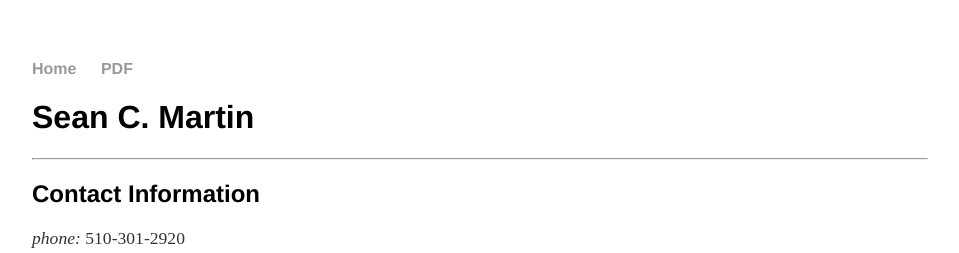
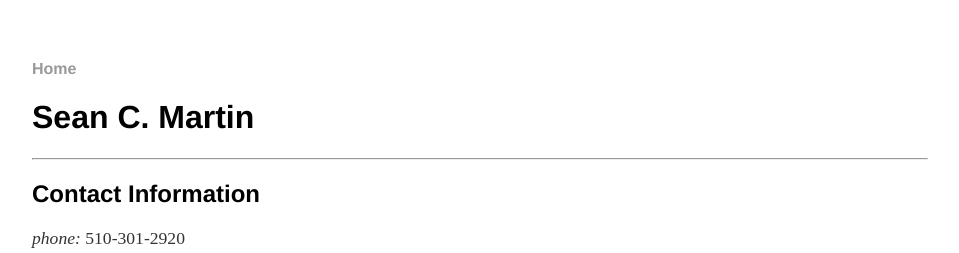
Before and after one commit to phasedchirp/phasedchirp.github.io, a Jekyll site: the page built from cv/index.md, in a window 1280 px wide. Shown: the top 253 px of the page, without its empty margins (160-1119 px from the left). Built offline with Jekyll 4.4.1, drawn with Linux system fonts in a browser that asks for light colours.

Commit message:
Update cv.html

```diff
--- a/_layouts/cv.html
+++ b/_layouts/cv.html
@@ -9,7 +9,7 @@
 			<nav>
 	    		<ul>
 	        		<li><a href="/">Home</a></li>
-	        		<li><a href="/miscFiles/martin_cv_7-2015.pdf">PDF</a></li>
+	        		<!-- <li><a href="/miscFiles/martin_cv_7-2015.pdf">PDF</a></li> -->
 	    		</ul>
 			</nav>
 			<div class="container">
```
